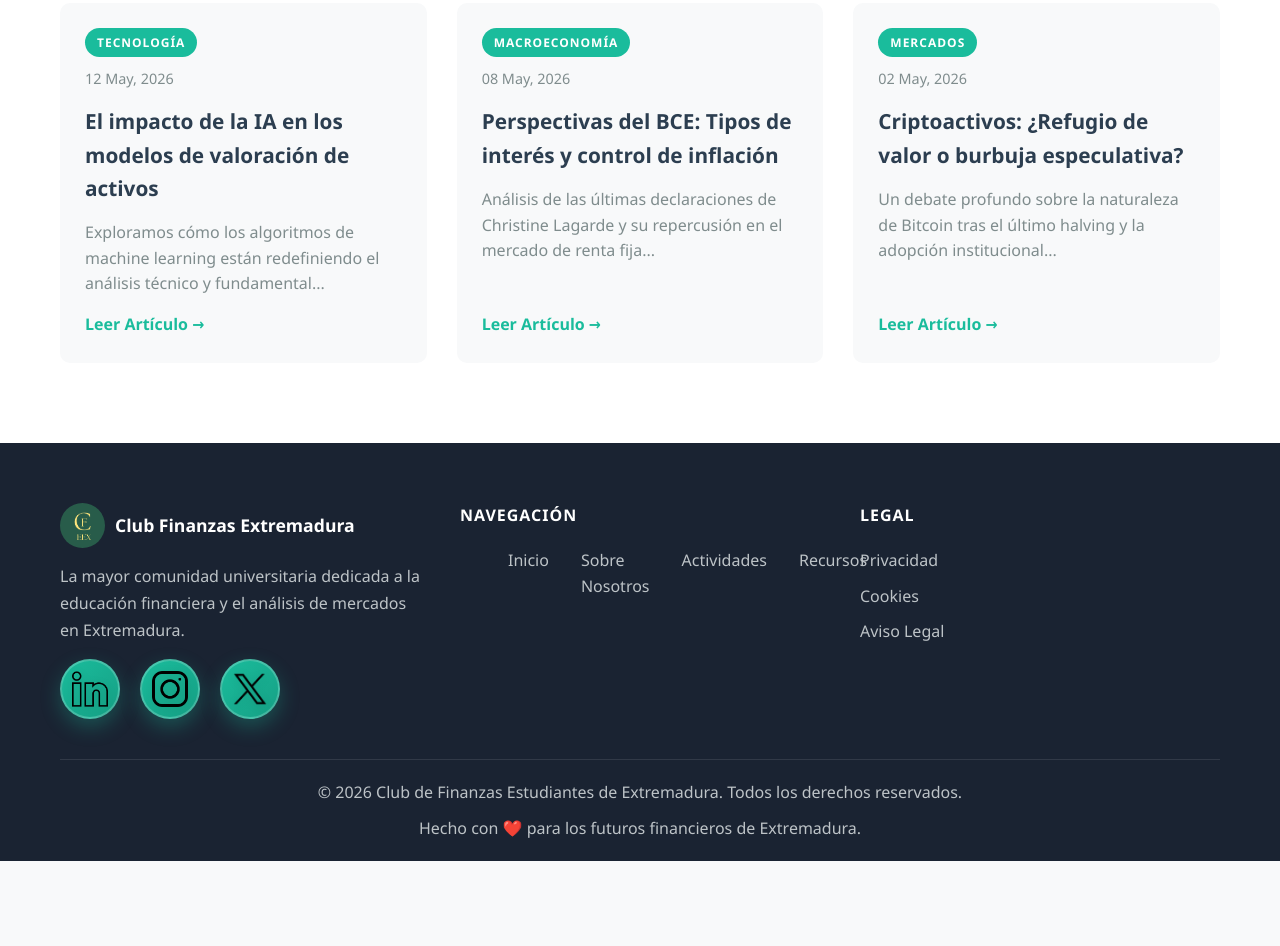
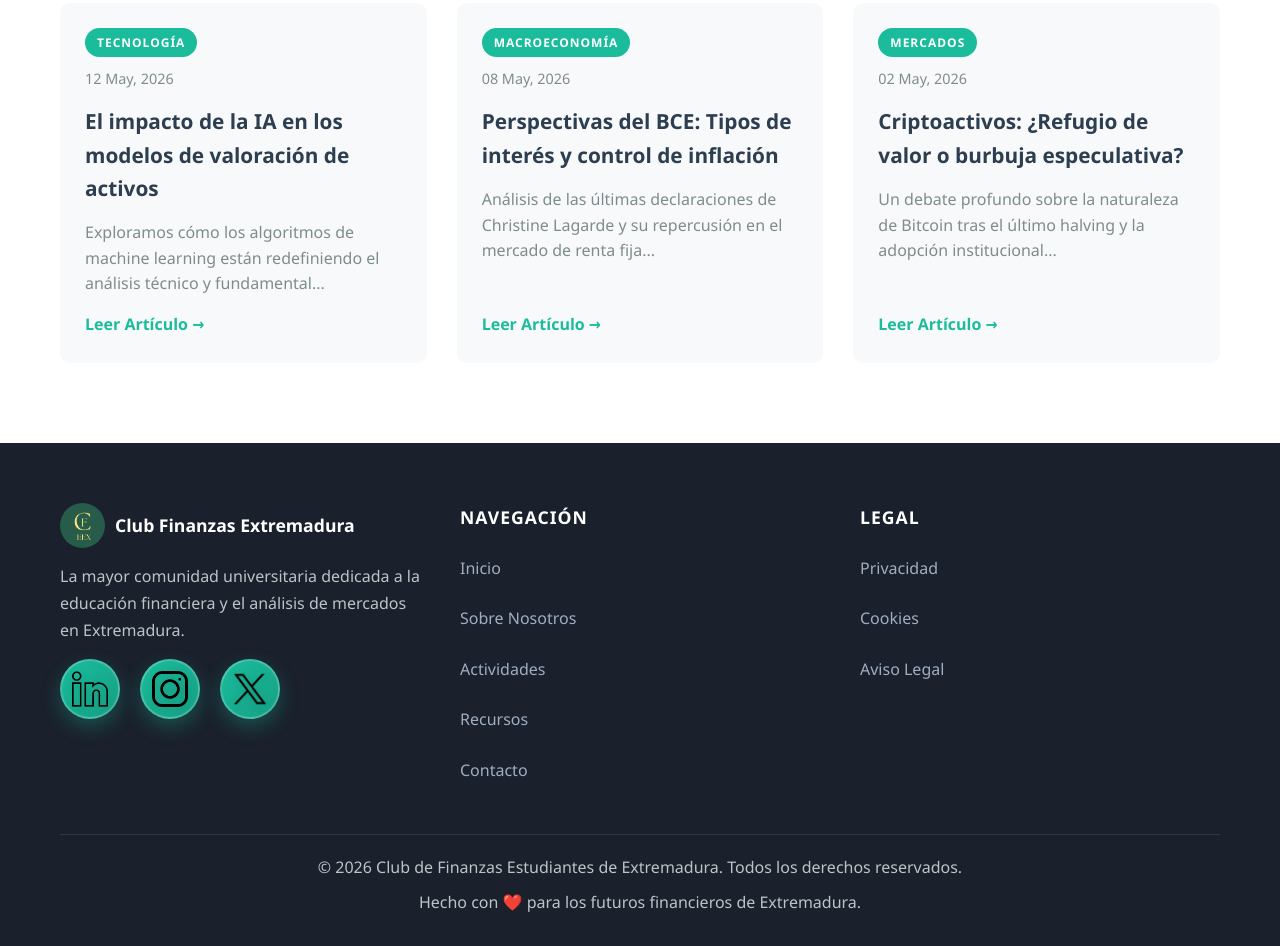
Before and after one commit to VictorAsensio17/CFEEXPW, a website: page index.html in a window 1280 px wide. Shown: the part 3145-4091 px from the top of the page. Before the commit the page ends 4006 px from the top, so only its background shows below. Drawn offline with Linux system fonts and the light colour scheme; a script that the page names is missing.

Commit message:
Changes to be committed:

```diff
--- a/index.html
+++ b/index.html
@@ -331,8 +331,8 @@
     </section>
 
     <!-- Footer -->
-    <footer class="footer">
-        <div class="container">
+    <footer class="footer" style="background-color: #1a202c; color: #ffffff; padding: 60px 0 30px;">
+        <div class="container" style="max-width: 1200px; margin: 0 auto; padding: 0 20px;">
             <div class="footer-content">
                 <div class="footer-section">
                     <div class="footer-logo">
@@ -354,21 +354,22 @@
                 </div>
 
                 <div class="footer-section">
-                    <h5>NAVEGACIÓN</h5>
-                    <nav class="nav-links" id="menu-links">
-                        <li><a href="#inicio">Inicio</a></li>
-                        <li><a href="pages/about.html">Sobre Nosotros</a></li>
-                        <li><a href="pages/activities.html">Actividades</a></li>
-                        <li><a href="pages/resources.html">Recursos</a></li>
-                    </nav>
+                    <h5 style="margin-top: 0; margin-bottom: 25px; font-size: 1.1rem; letter-spacing: 1px;">NAVEGACIÓN</h5>
+                    <ul style="list-style: none; padding: 0; margin: 0; display: flex; flex-direction: column; gap: 15px;">
+                        <li><a href="#inicio" style="color: #a0aec0; text-decoration: none;">Inicio</a></li>
+                        <li><a href="pages/about.html" style="color: #a0aec0; text-decoration: none;">Sobre Nosotros</a></li>
+                        <li><a href="pages/activities.html" style="color: #a0aec0; text-decoration: none;">Actividades</a></li>
+                        <li><a href="pages/resources.html" style="color: #a0aec0; text-decoration: none;">Recursos</a></li>
+                        <li><a href="pages/contact.html" style="color: #a0aec0; text-decoration: none;">Contacto</a></li>
+                    </ul>
                 </div>
 
                 <div class="footer-section">
-                    <h5>LEGAL</h5>
-                    <ul>
-                        <li><a href="#">Privacidad</a></li>
-                        <li><a href="#">Cookies</a></li>
-                        <li><a href="#">Aviso Legal</a></li>
+                    <h5 style="margin-top: 0; margin-bottom: 25px; font-size: 1.1rem; letter-spacing: 1px;">LEGAL</h5>
+                    <ul style="list-style: none; padding: 0; margin: 0; display: flex; flex-direction: column; gap: 15px;">
+                        <li><a href="#" style="color: #a0aec0; text-decoration: none;">Privacidad</a></li>
+                        <li><a href="#" style="color: #a0aec0; text-decoration: none;">Cookies</a></li>
+                        <li><a href="#" style="color: #a0aec0; text-decoration: none;">Aviso Legal</a></li>
                     </ul>
                 </div>
             </div>
```
Also changed, not shown: pages/contact.html (+2 -9 lines), pages/form.html (+97 -23 lines).
